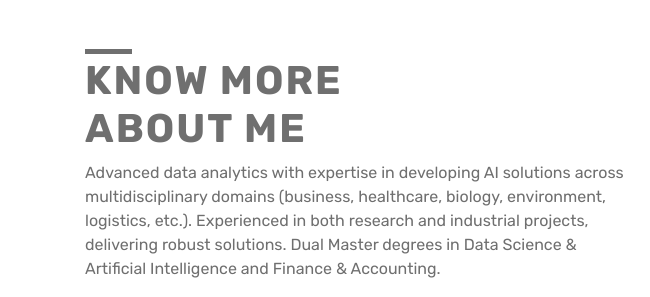
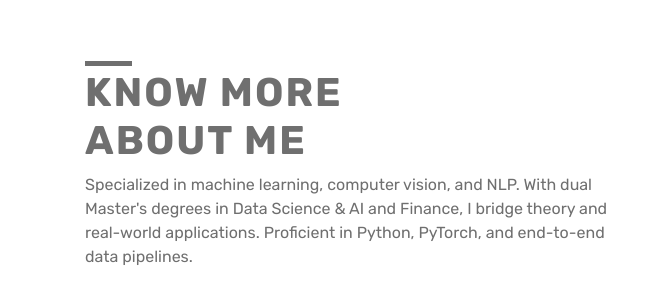
Before and after one commit to HuyenTrang0701/TrangNGUYEN, a plain HTML site: page index.html in a window 1280 px wide. Shown: the part 922-1219 px from the top of the page, 0-650 px from the left. Drawn offline with Linux system fonts and the light colour scheme; grey boxes are pictures that could not be loaded.

Commit message:
update summary

```diff
--- a/index.html
+++ b/index.html
@@ -326,7 +326,7 @@
       <div class="col-lg-6 col-md-6 col-sm-6 about-me-text d-flex align-self-center">
         <div class="text-holder wow fadeInUp" data-wow-duration="1.0s">
           <h1>KNOW MORE <br> ABOUT ME</h1>
-          <div class="content"><p>Advanced data analytics with expertise in developing AI solutions across multidisciplinary domains (business, healthcare, biology, environment, logistics, etc.). Experienced in both research and industrial projects, delivering robust solutions. Dual Master degrees in Data Science &amp; Artificial Intelligence and Finance &amp; Accounting.</p>
+          <div class="content"><p>Specialized in machine learning, computer vision, and NLP. With dual Master's degrees in Data Science &amp; AI and Finance, I bridge theory and real-world applications. Proficient in Python, PyTorch, and end-to-end data pipelines.</p>
 </div>
 
 
```
